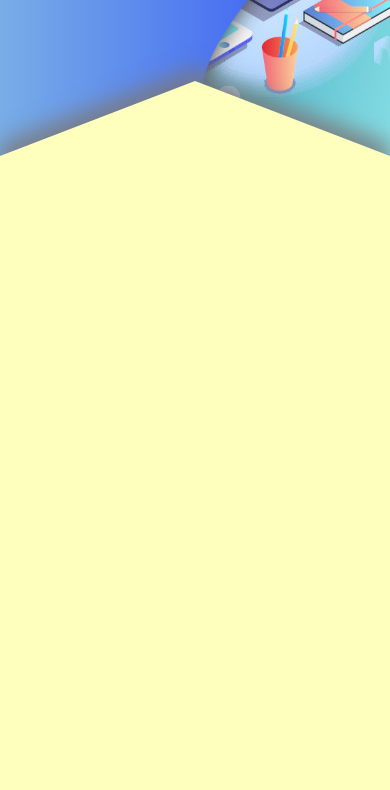
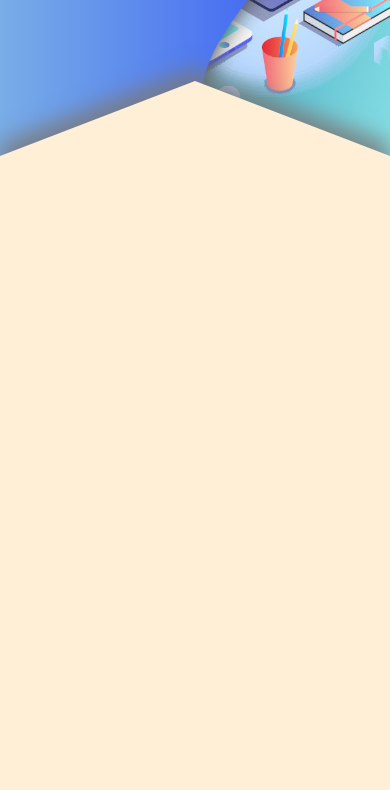
Before and after one commit to Radulence/Sportskikutak, a plain HTML site: page index.html in a window 390 px wide. Shown: the part 519-1309 px from the top of the page. Drawn offline with nearby package versions, Linux system fonts and the light colour scheme.

Commit message:
Update style.css

```diff
--- a/style.css
+++ b/style.css
@@ -263,6 +263,8 @@ body {
     clip-path: polygon(50% 40%, 100% 45%, 100% 100%, 0 100%, 0 45%);
     top: 0px;
     z-index: 999;
+            background-color: rgb(255, 239, 214);
+
     }
 
     .animate__zoomInDown {
```
